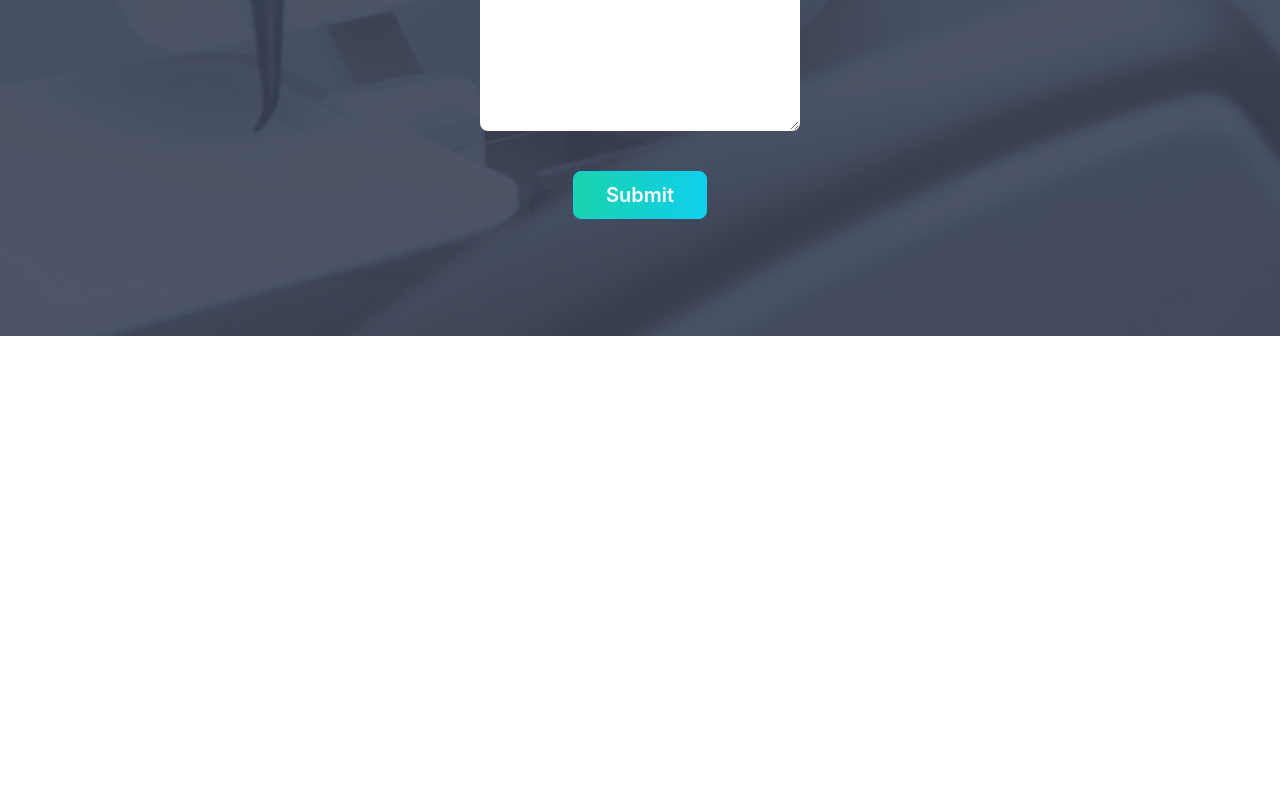
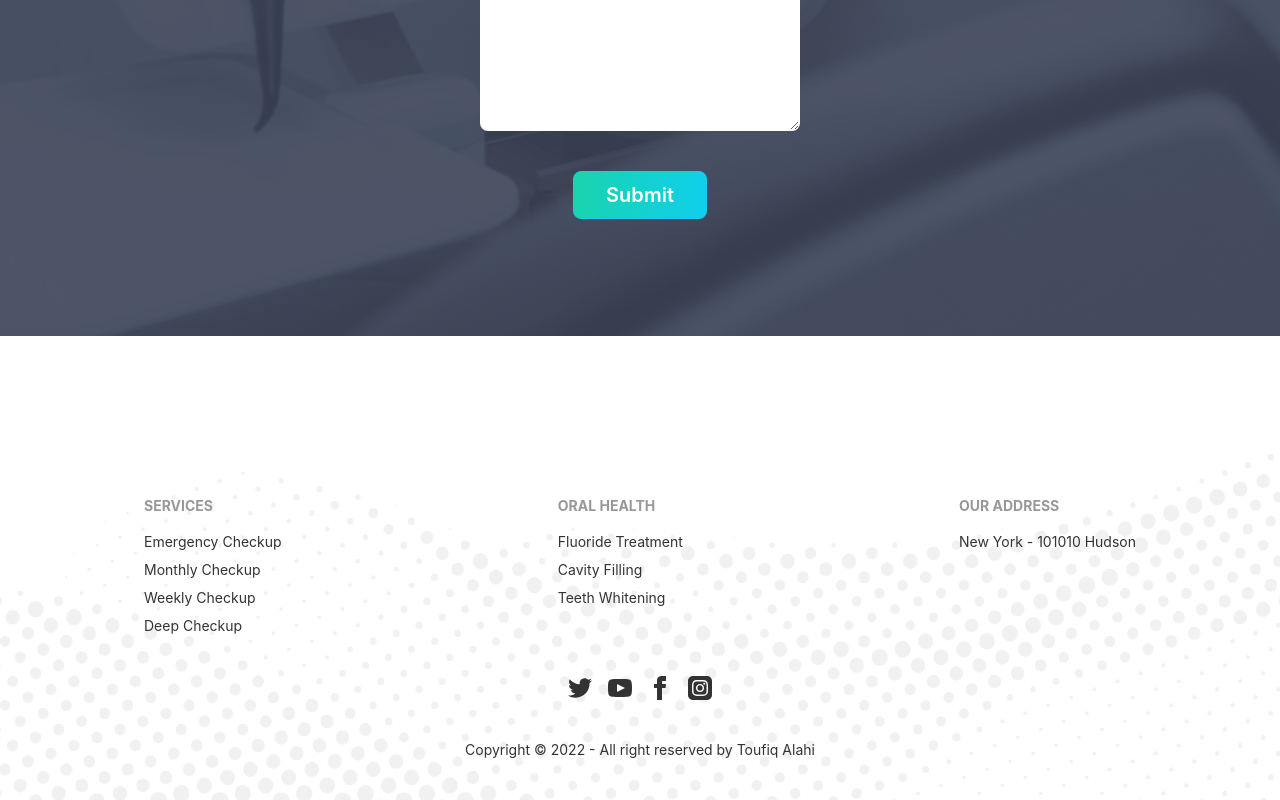
Before and after one commit to ToufiqAlahi/doctors-portal-client-side, a React (Create React App) app: page / in a window 1280 px wide. Shown: the part 4659-5459 px from the top of the page. Before the commit the page ends 5059 px from the top, so only its background shows below. Built offline with nearby package versions, Linux system fonts and the light colour scheme.

Commit message:
relocated footer

```diff
--- a/src/Components/Home/Home.js
+++ b/src/Components/Home/Home.js
@@ -1,4 +1,5 @@
 import React from 'react';
+import Footer from '../Shared/Footer';
 import Banner from './Banner';
 import Contact from './Contact';
 import DentalCard from './DentalCard';
@@ -18,6 +19,7 @@ const Home = () => {
             <HomeAppointment></HomeAppointment>
             <Reviews></Reviews>
             <Contact></Contact>
+            <Footer></Footer>
         </div>
     );
 };
```
